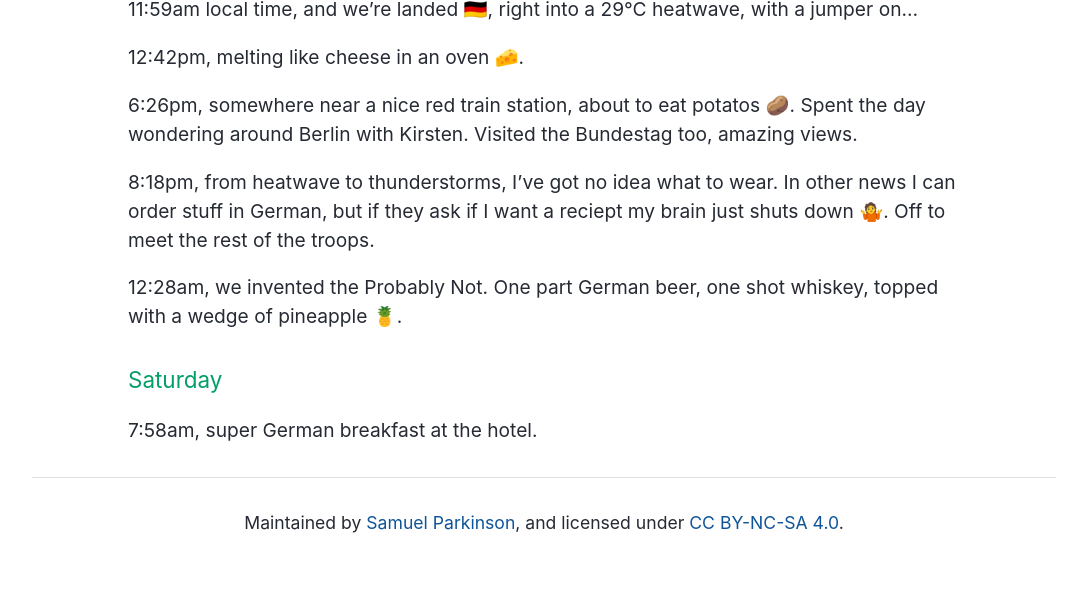
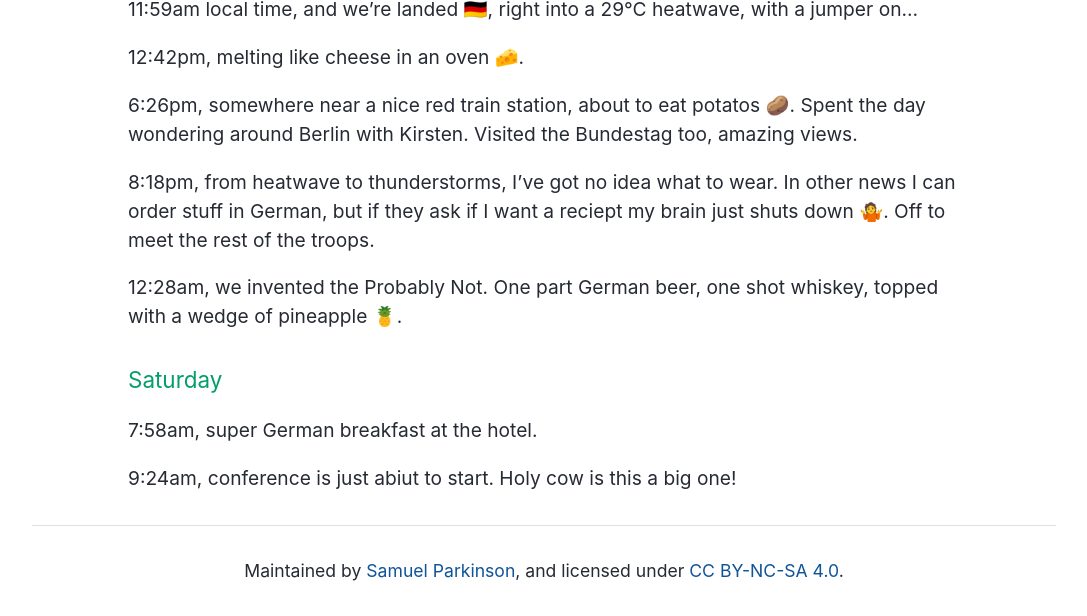
Before and after one commit to sjparkinson/uncomplicated.systems, a Jekyll site: the page built from _posts/2018-06-01-jsconf-eu.md, in a window 1280 px wide and 900 px high, scrolled down 1150 px, cut to the strip 284-900 px from the top of the window. Shown: the whole strip, without its empty margins (96-1183 px from the left). Built offline with Jekyll 4.4.1, drawn with Linux system fonts in a browser that asks for light colours; before the commit the page ends 2002 px from its top, so only the background shows below that.

Commit message:
Update 2018-06-01-jsconf-eu.md

```diff
--- a/_posts/2018-06-01-jsconf-eu.md
+++ b/_posts/2018-06-01-jsconf-eu.md
@@ -31,3 +31,5 @@ I'm off to JSConf EU this weekend, updates to follow.
 ### Saturday
 
 7:58am, super German breakfast at the hotel.
+
+9:24am, conference is just abiut to start. Holy cow is this a big one!
```
